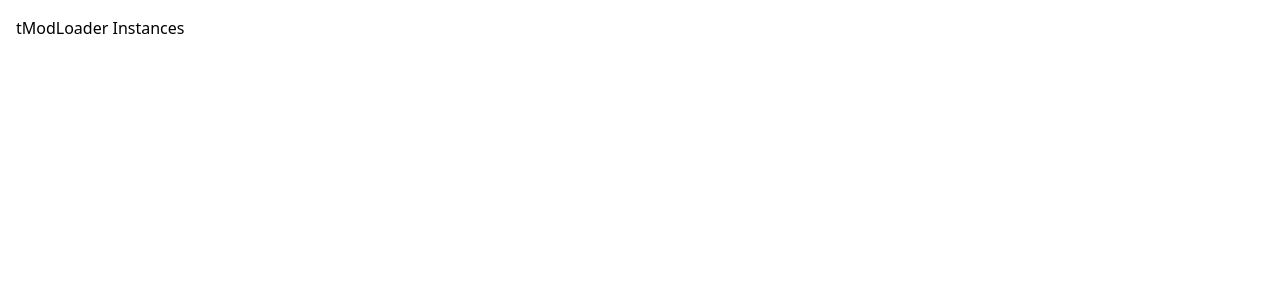
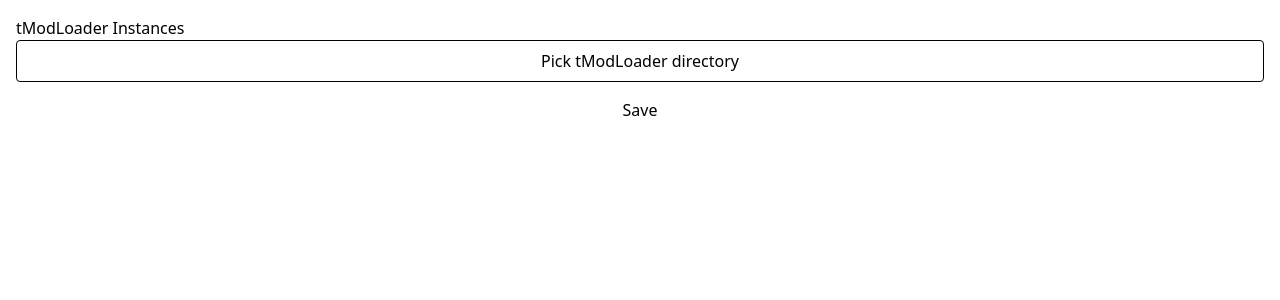
Before and after one commit to Waoweens/tmodloader-instances, a SvelteKit app: page / in a window 1280 px wide. Shown: the top 300 px of the page. Built offline with nearby package versions, Linux system fonts and the light colour scheme.

Commit message:
dialog test

```diff
--- a/src/routes/+page.svelte
+++ b/src/routes/+page.svelte
@@ -1,22 +1,26 @@
 <script lang="ts">
+	import { event } from "@tauri-apps/api";
 	import { invoke } from "@tauri-apps/api/core";
 
-	let name = $state("");
-	let greetMsg = $state("");
+	let tmodDir: string;
 
-	async function greet(event: Event) {
-		event.preventDefault();
-		// Learn more about Tauri commands at https://tauri.app/develop/calling-rust/
-		greetMsg = await invoke("greet", { name });
+	async function save(e: SubmitEvent) {
+		e.preventDefault();
+	}
+
+	async function pickTmodDir() {
+		console.log("Picking tModLoader directory...");
+		await invoke("pick_tmod_dir");
 	}
 </script>
 
 <main class="container p-4">
 	<h1>tModLoader Instances</h1>
 
+	<form class="flex flex-col" onsubmit={save}>
+		<button class="mb-4 p-2 border rounded cursor-pointer" onclick={pickTmodDir}>Pick tModLoader directory</button>
+		<!-- <p>{tmodDir}</p> -->
 
+		<button type="submit">Save</button>
+	</form>
 </main>
-
-<style>
-
-</style>
```
Also changed, not shown: 1 other file (tests, documents, lock files or other folders).
